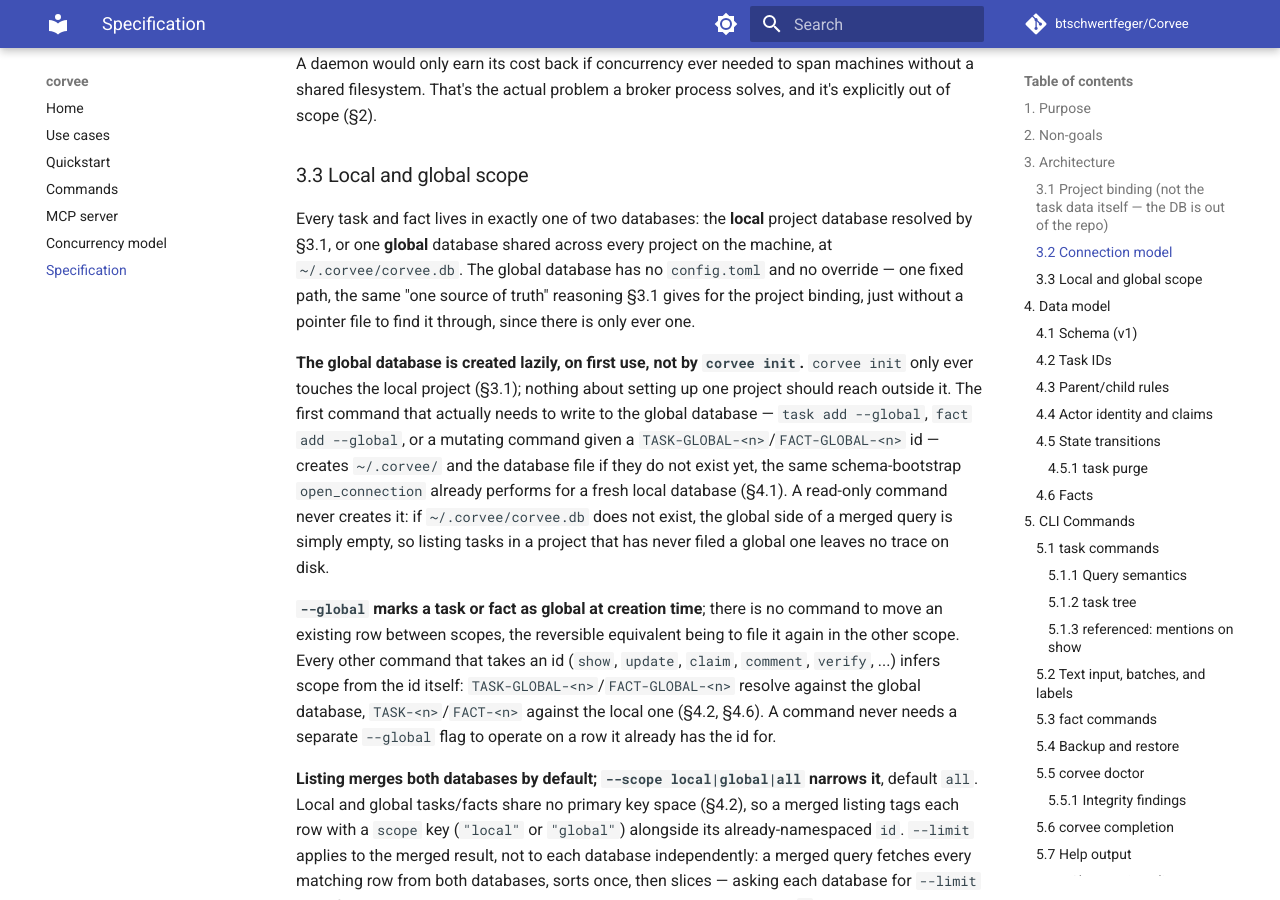
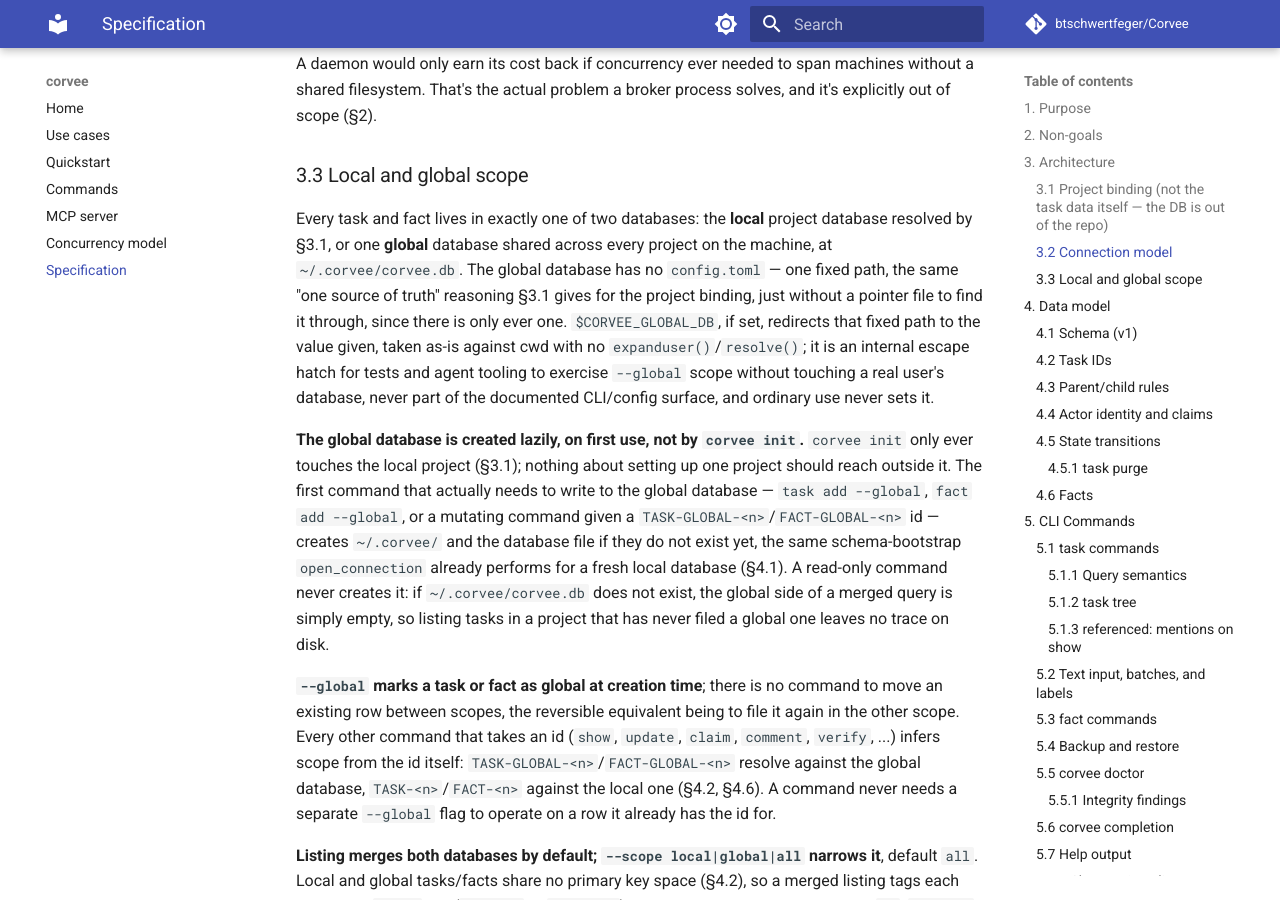
Before and after one commit to btschwertfeger/Corvee, an MkDocs documentation site: the page built from docs/spec.md, in a window 1280 px wide and 900 px high, scrolled down 3227 px. Built offline with MkDocs 1.6.1 and Material for MkDocs 9.7.7, drawn with Linux system fonts in a browser that asks for light colours; comment, search, counter and statistics services are not loaded.

Commit message:
Document CORVEE_GLOBAL_DB and drop the spec's no-override claim (#44)

```diff
--- a/docs/spec.md
+++ b/docs/spec.md
@@ -155,9 +155,14 @@ process solves, and it's explicitly out of scope (§2).
 Every task and fact lives in exactly one of two databases: the **local**
 project database resolved by §3.1, or one **global** database shared
 across every project on the machine, at `~/.corvee/corvee.db`. The global
-database has no `config.toml` and no override — one fixed path, the same
-"one source of truth" reasoning §3.1 gives for the project binding, just
-without a pointer file to find it through, since there is only ever one.
+database has no `config.toml` — one fixed path, the same "one source of
+truth" reasoning §3.1 gives for the project binding, just without a
+pointer file to find it through, since there is only ever one.
+`$CORVEE_GLOBAL_DB`, if set, redirects that fixed path to the value given,
+taken as-is against cwd with no `expanduser()`/`resolve()`; it is an
+internal escape hatch for tests and agent tooling to exercise `--global`
+scope without touching a real user's database, never part of the
+documented CLI/config surface, and ordinary use never sets it.
 
 **The global database is created lazily, on first use, not by `corvee
 init`.** `corvee init` only ever touches the local project (§3.1); nothing
```
